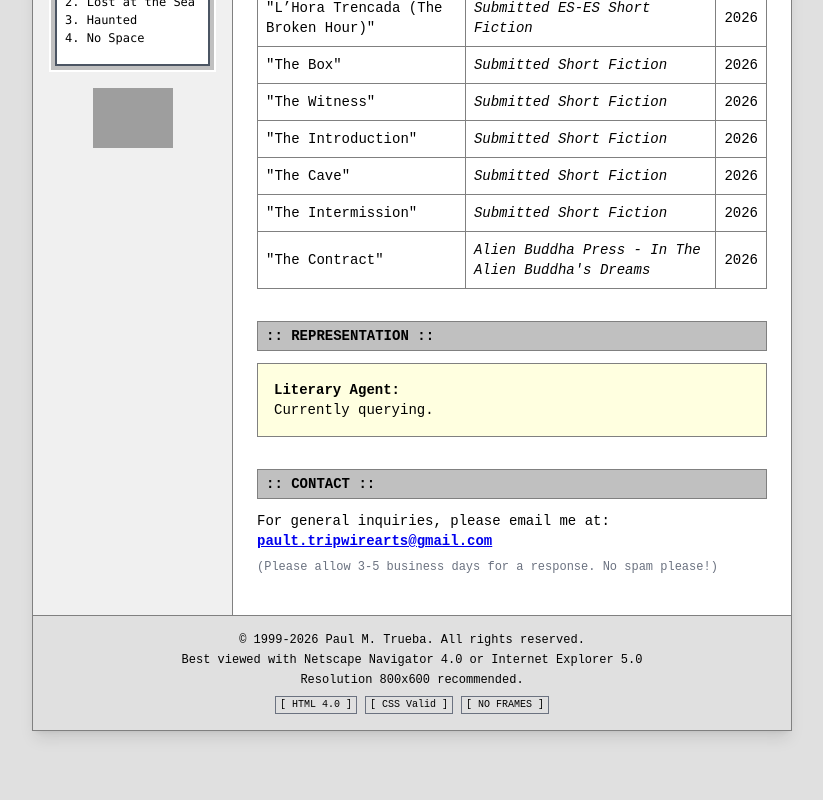
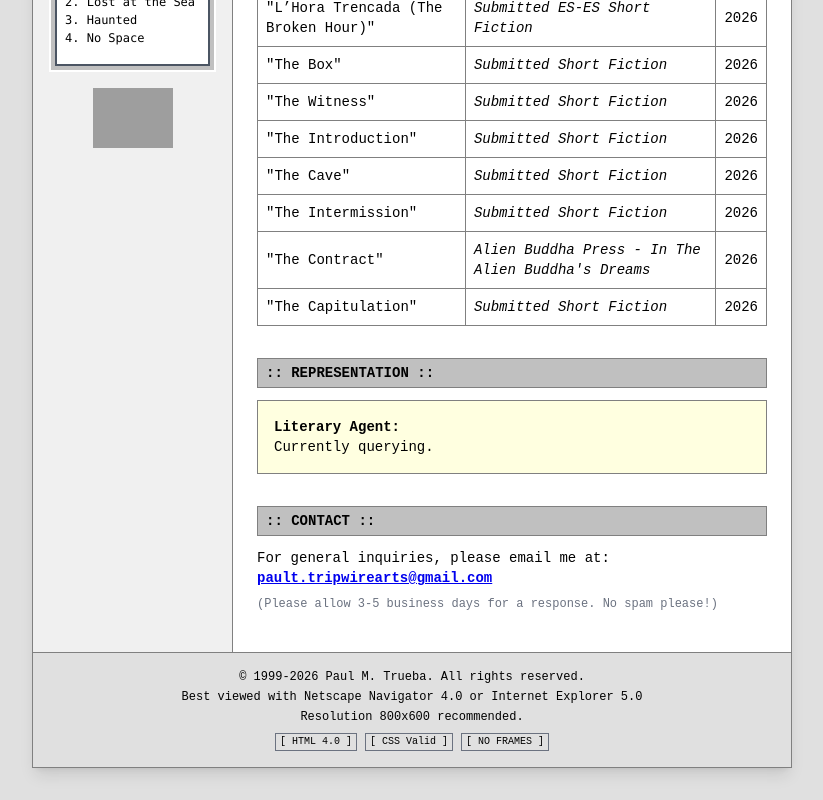
Before and after one commit to paulmtrueba/personal, a React (Vite) app: page / in a window 1280 px wide. Shown: the part 752-1552 px from the top of the page, without its empty margins (228-1051 px from the left). Before the commit the page ends 1515 px from the top, so only its background shows below. Built offline with nearby package versions, Linux system fonts and the light colour scheme; grey boxes are pictures that could not be loaded.

Commit message:
Update catalog.ts

```diff
--- a/src/constants/catalog.ts
+++ b/src/constants/catalog.ts
@@ -49,4 +49,9 @@ export const catalog = [
 		publication: "Alien Buddha Press - In The Alien Buddha's Dreams",
 		year: 2026,
 	},
+	{
+		title: "The Capitulation",
+		publication: "Submitted Short Fiction",
+		year: 2026,
+	},
 ];
```
